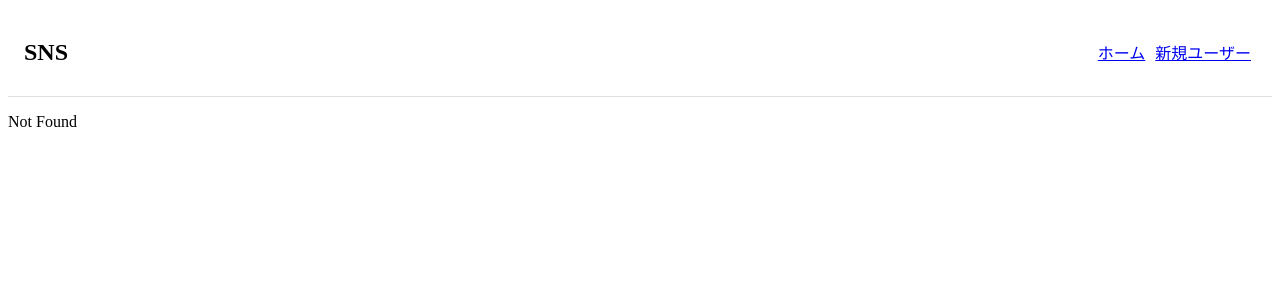
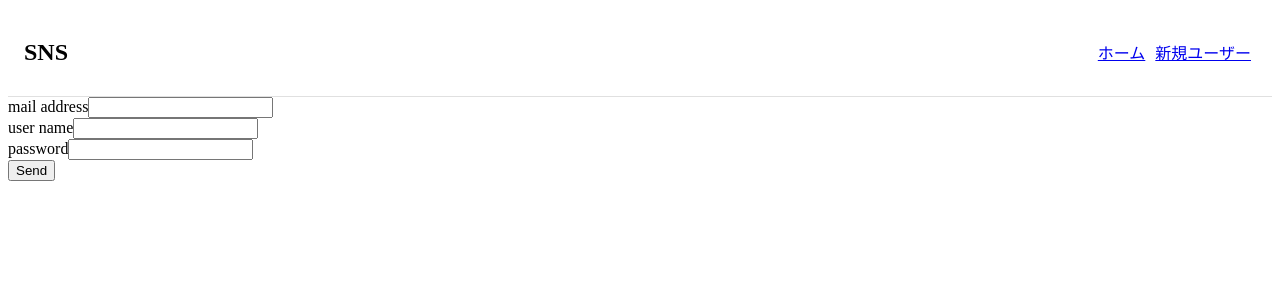
Before and after one commit to jumpei00/graphql, a React (Vite) app in the folder frontend/: page /user/new in a window 1280 px wide. Before the commit this address had no page. Shown: the top 300 px of the page. Built offline with nearby package versions, Linux system fonts and the light colour scheme.

Commit message:
add user create

```diff
--- a/frontend/src/gql/gql.ts
+++ b/frontend/src/gql/gql.ts
@@ -13,8 +13,8 @@ import { TypedDocumentNode as DocumentNode } from '@graphql-typed-document-node/
  * Therefore it is highly recommended to use the babel or swc plugin for production.
  */
 const documents = {
-    "\n    query getUsers {\n        user {\n            id\n            username\n            mailaddress\n            createdAt\n            updatedAt\n        }\n    }\n": types.GetUsersDocument,
     "\n        query getPosts {\n            posts {\n                id\n                content\n                createdAt\n                updatedAt\n                user {\n                    id\n                    username\n                }\n                comments {\n                    id\n                }\n                likes {\n                    id\n                }\n            }\n        }\n    ": types.GetPostsDocument,
+    "\n        mutation createUser($userInput: UserInput!) {\n            createUser(userInput: $userInput) {\n                id\n                mailaddress\n                username\n            }\n        }\n    ": types.CreateUserDocument,
 };
 
 /**
@@ -34,11 +34,11 @@ export function graphql(source: string): unknown;
 /**
  * The graphql function is used to parse GraphQL queries into a document that can be used by GraphQL clients.
  */
-export function graphql(source: "\n    query getUsers {\n        user {\n            id\n            username\n            mailaddress\n            createdAt\n            updatedAt\n        }\n    }\n"): (typeof documents)["\n    query getUsers {\n        user {\n            id\n            username\n            mailaddress\n            createdAt\n            updatedAt\n        }\n    }\n"];
+export function graphql(source: "\n        query getPosts {\n            posts {\n                id\n                content\n                createdAt\n                updatedAt\n                user {\n                    id\n                    username\n                }\n                comments {\n                    id\n                }\n                likes {\n                    id\n                }\n            }\n        }\n    "): (typeof documents)["\n        query getPosts {\n            posts {\n                id\n                content\n                createdAt\n                updatedAt\n                user {\n                    id\n                    username\n                }\n                comments {\n                    id\n                }\n                likes {\n                    id\n                }\n            }\n        }\n    "];
 /**
  * The graphql function is used to parse GraphQL queries into a document that can be used by GraphQL clients.
  */
-export function graphql(source: "\n        query getPosts {\n            posts {\n                id\n                content\n                createdAt\n                updatedAt\n                user {\n                    id\n                    username\n                }\n                comments {\n                    id\n                }\n                likes {\n                    id\n                }\n            }\n        }\n    "): (typeof documents)["\n        query getPosts {\n            posts {\n                id\n                content\n                createdAt\n                updatedAt\n                user {\n                    id\n                    username\n                }\n                comments {\n                    id\n                }\n                likes {\n                    id\n                }\n            }\n        }\n    "];
+export function graphql(source: "\n        mutation createUser($userInput: UserInput!) {\n            createUser(userInput: $userInput) {\n                id\n                mailaddress\n                username\n            }\n        }\n    "): (typeof documents)["\n        mutation createUser($userInput: UserInput!) {\n            createUser(userInput: $userInput) {\n                id\n                mailaddress\n                username\n            }\n        }\n    "];
 
 export function graphql(source: string) {
   return (documents as any)[source] ?? {};
--- a/frontend/src/gql/graphql.ts
+++ b/frontend/src/gql/graphql.ts
@@ -131,16 +131,18 @@ export type UserInput = {
   username: Scalars['String']['input'];
 };
 
-export type GetUsersQueryVariables = Exact<{ [key: string]: never; }>;
-
-
-export type GetUsersQuery = { __typename?: 'Query', user?: { __typename?: 'User', id: string, username: string, mailaddress: string, createdAt: any, updatedAt: any } | null };
-
 export type GetPostsQueryVariables = Exact<{ [key: string]: never; }>;
 
 
 export type GetPostsQuery = { __typename?: 'Query', posts: Array<{ __typename?: 'Post', id: string, content: string, createdAt: any, updatedAt: any, user: { __typename?: 'User', id: string, username: string }, comments: Array<{ __typename?: 'Comment', id: string }>, likes: Array<{ __typename?: 'Like', id: string }> }> };
 
+export type CreateUserMutationVariables = Exact<{
+  userInput: UserInput;
+}>;
 
-export const GetUsersDocument = {"kind":"Document","definitions":[{"kind":"OperationDefinition","operation":"query","name":{"kind":"Name","value":"getUsers"},"selectionSet":{"kind":"SelectionSet","selections":[{"kind":"Field","name":{"kind":"Name","value":"user"},"selectionSet":{"kind":"SelectionSet","selections":[{"kind":"Field","name":{"kind":"Name","value":"id"}},{"kind":"Field","name":{"kind":"Name","value":"username"}},{"kind":"Field","name":{"kind":"Name","value":"mailaddress"}},{"kind":"Field","name":{"kind":"Name","value":"createdAt"}},{"kind":"Field","name":{"kind":"Name","value":"updatedAt"}}]}}]}}]} as unknown as DocumentNode<GetUsersQuery, GetUsersQueryVariables>;
+
+export type CreateUserMutation = { __typename?: 'Mutation', createUser: { __typename?: 'User', id: string, mailaddress: string, username: string } };
+
+
 export const GetPostsDocument = {"kind":"Document","definitions":[{"kind":"OperationDefinition","operation":"query","name":{"kind":"Name","value":"getPosts"},"selectionSet":{"kind":"SelectionSet","selections":[{"kind":"Field","name":{"kind":"Name","value":"posts"},"selectionSet":{"kind":"SelectionSet","selections":[{"kind":"Field","name":{"kind":"Name","value":"id"}},{"kind":"Field","name":{"kind":"Name","value":"content"}},{"kind":"Field","name":{"kind":"Name","value":"createdAt"}},{"kind":"Field","name":{"kind":"Name","value":"updatedAt"}},{"kind":"Field","name":{"kind":"Name","value":"user"},"selectionSet":{"kind":"SelectionSet","selections":[{"kind":"Field","name":{"kind":"Name","value":"id"}},{"kind":"Field","name":{"kind":"Name","value":"username"}}]}},{"kind":"Field","name":{"kind":"Name","value":"comments"},"selectionSet":{"kind":"SelectionSet","selections":[{"kind":"Field","name":{"kind":"Name","value":"id"}}]}},{"kind":"Field","name":{"kind":"Name","value":"likes"},"selectionSet":{"kind":"SelectionSet","selections":[{"kind":"Field","name":{"kind":"Name","value":"id"}}]}}]}}]}}]} as unknown as DocumentNode<GetPostsQuery, GetPostsQueryVariables>;
+export const CreateUserDocument = {"kind":"Document","definitions":[{"kind":"OperationDefinition","operation":"mutation","name":{"kind":"Name","value":"createUser"},"variableDefinitions":[{"kind":"VariableDefinition","variable":{"kind":"Variable","name":{"kind":"Name","value":"userInput"}},"type":{"kind":"NonNullType","type":{"kind":"NamedType","name":{"kind":"Name","value":"UserInput"}}}}],"selectionSet":{"kind":"SelectionSet","selections":[{"kind":"Field","name":{"kind":"Name","value":"createUser"},"arguments":[{"kind":"Argument","name":{"kind":"Name","value":"userInput"},"value":{"kind":"Variable","name":{"kind":"Name","value":"userInput"}}}],"selectionSet":{"kind":"SelectionSet","selections":[{"kind":"Field","name":{"kind":"Name","value":"id"}},{"kind":"Field","name":{"kind":"Name","value":"mailaddress"}},{"kind":"Field","name":{"kind":"Name","value":"username"}}]}}]}}]} as unknown as DocumentNode<CreateUserMutation, CreateUserMutationVariables>;
--- a/frontend/src/routeTree.gen.ts
+++ b/frontend/src/routeTree.gen.ts
@@ -12,11 +12,17 @@
 
 import { Route as rootRoute } from './routes/__root'
 import { Route as IndexImport } from './routes/index'
+import { Route as UserNewImport } from './routes/user/new'
 
 // Create/Update Routes
 
 const IndexRoute = IndexImport.update({
   path: '/',
+  getParentRoute: () => rootRoute,
+} as any)
+
+const UserNewRoute = UserNewImport.update({
+  path: '/user/new',
   getParentRoute: () => rootRoute,
 } as any)
 
@@ -31,12 +37,19 @@ declare module '@tanstack/react-router' {
       preLoaderRoute: typeof IndexImport
       parentRoute: typeof rootRoute
     }
+    '/user/new': {
+      id: '/user/new'
+      path: '/user/new'
+      fullPath: '/user/new'
+      preLoaderRoute: typeof UserNewImport
+      parentRoute: typeof rootRoute
+    }
   }
 }
 
 // Create and export the route tree
 
-export const routeTree = rootRoute.addChildren({ IndexRoute })
+export const routeTree = rootRoute.addChildren({ IndexRoute, UserNewRoute })
 
 /* prettier-ignore-end */
 
@@ -46,11 +59,15 @@ export const routeTree = rootRoute.addChildren({ IndexRoute })
     "__root__": {
       "filePath": "__root.tsx",
       "children": [
-        "/"
+        "/",
+        "/user/new"
       ]
     },
     "/": {
       "filePath": "index.tsx"
+    },
+    "/user/new": {
+      "filePath": "user/new.tsx"
     }
   }
 }
--- /dev/null
+++ b/frontend/src/routes/user/new.tsx
@@ -0,0 +1,82 @@
+import { useMutation } from "@apollo/client";
+import { createFileRoute } from "@tanstack/react-router";
+import { useState } from "react";
+import { graphql } from "../../gql";
+
+export const Route = createFileRoute("/user/new")({
+    component: UserNew,
+});
+
+function UserNew() {
+    const [formData, setFormData] = useState({
+        mailaddress: "",
+        username: "",
+        password: "",
+    });
+
+    const createUser = graphql(`
+        mutation createUser($userInput: UserInput!) {
+            createUser(userInput: $userInput) {
+                id
+                mailaddress
+                username
+            }
+        }
+    `);
+
+    const [createUserMutaion, { loading, error }] =
+        useMutation(createUser);
+
+    if (loading) return <p>Submitting...</p>;
+    if (error) return <p>Error: {error.message}</p>;
+
+    return (
+        <form
+            onSubmit={(e) => {
+                e.preventDefault();
+                createUserMutaion({ variables: { userInput: formData } });
+            }}
+        >
+            <div>
+                <label>mail address</label>
+                <input
+                    name="mail address"
+                    value={formData.mailaddress}
+                    onChange={(e) =>
+                        setFormData({
+                            ...formData,
+                            mailaddress: e.target.value,
+                        })
+                    }
+                />
+            </div>
+            <div>
+                <label>user name</label>
+                <input
+                    name="user name"
+                    value={formData.username}
+                    onChange={(e) =>
+                        setFormData({
+                            ...formData,
+                            username: e.target.value,
+                        })
+                    }
+                />
+            </div>
+            <div>
+                <label>password</label>
+                <input
+                    name="password"
+                    value={formData.password}
+                    onChange={(e) =>
+                        setFormData({
+                            ...formData,
+                            password: e.target.value,
+                        })
+                    }
+                />
+            </div>
+            <button type="submit">Send</button>
+        </form>
+    );
+}
```
